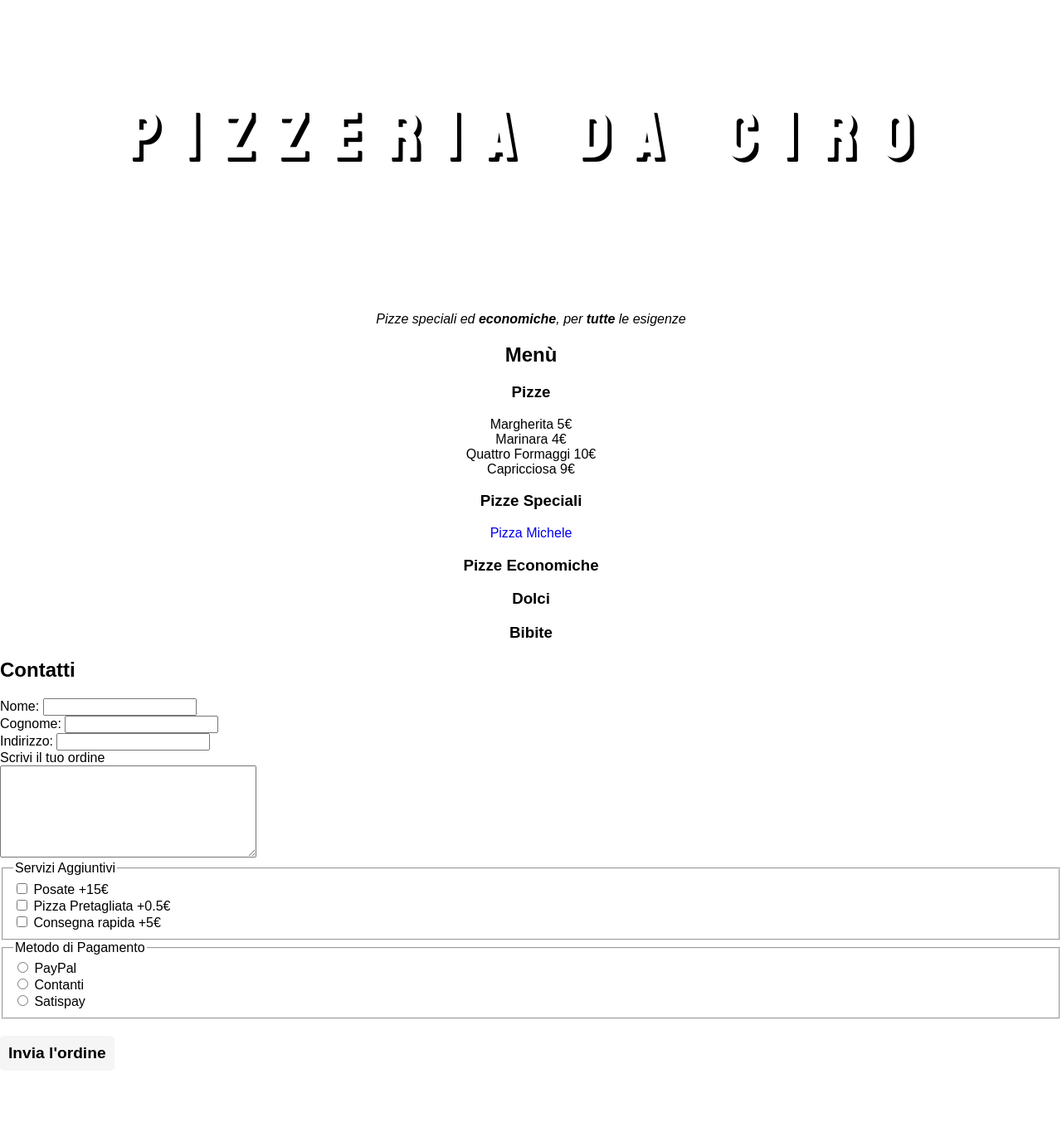
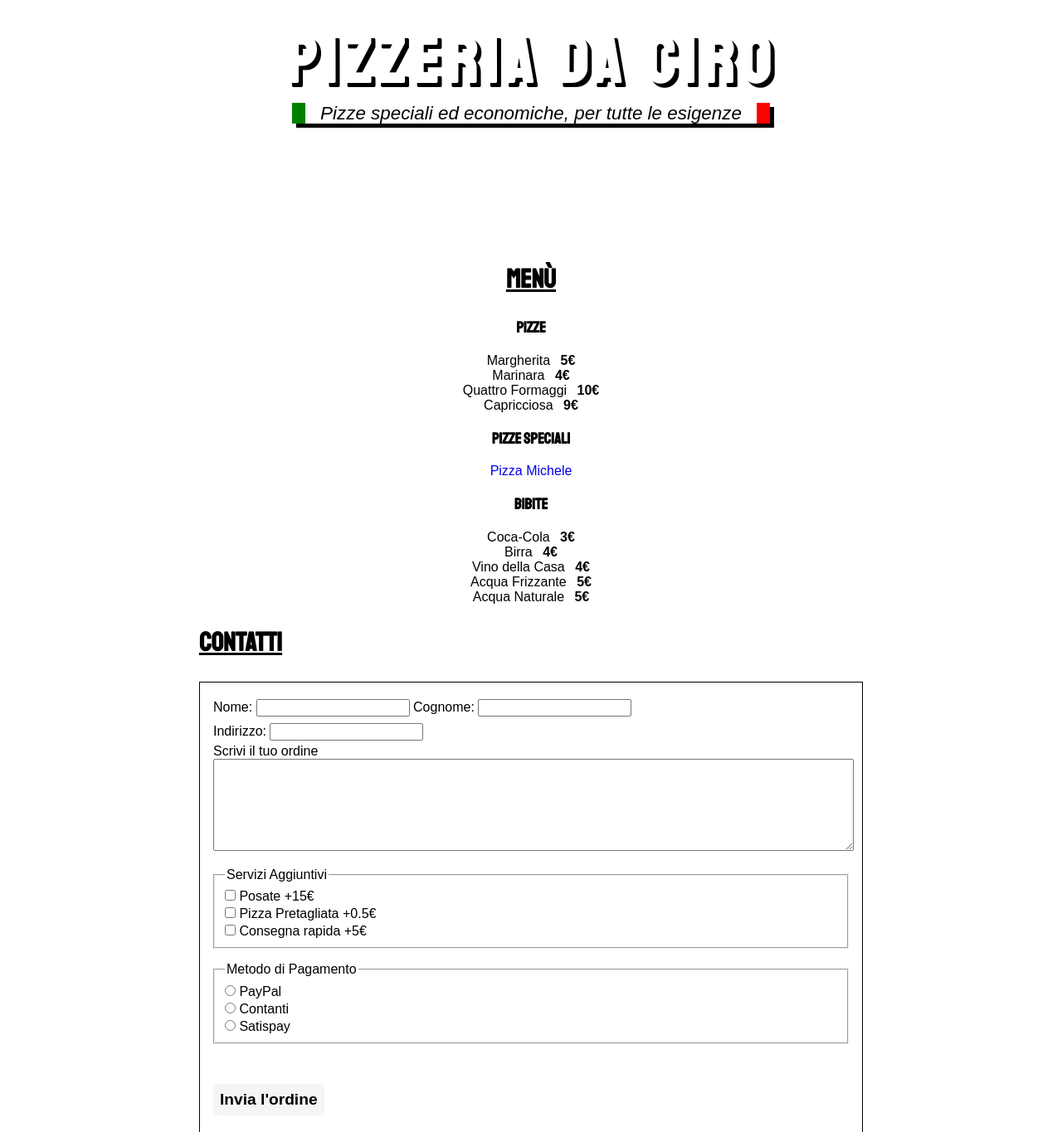
Before and after one commit to stecerto/tnv-academy-VI, a plain HTML site: page pizzeria-da-ciro/index.html in a window 1280 px wide. Shown: the part 40-1405 px from the top of the page at 83% size. Before the commit the page ends 1331 px from the top, so only its background shows below. Drawn offline with Linux system fonts and the light colour scheme.

Commit message:
Aggiunge stili a home page

```diff
--- a/pizzeria-da-ciro/index.html
+++ b/pizzeria-da-ciro/index.html
@@ -13,21 +13,19 @@
 <body>
     <div id="header">
         <h1>Pizzeria Da Ciro</h1>
+        <span class="claim">Pizze speciali ed economiche, per tutte le esigenze</span>
     </div>
-
-    <div class="claim">
-    <p>Pizze <i>speciali</i> ed <strong>economiche</strong>, per <b>tutte</b> le <span>esigenze</span></p>
-</div>
+    <div class="container">
         <div class="menu">
             <!-- MENU SECTION -->
-        <h2>Menù</h2>
+            <h2 class="underline">Menù</h2>
 
             <h3>Pizze</h3>
             <ul>
-            <li>Margherita 5€</li>
-            <li>Marinara 4€</li>
-            <li>Quattro Formaggi 10€</li>
-            <li>Capricciosa 9€</li>
+                <li>Margherita <span class="price">5€</span></li>
+                <li>Marinara <span class="price">4€</span></li>
+                <li>Quattro Formaggi <span class="price">10€</span></li>
+                <li>Capricciosa <span class="price">9€</span></li>
             </ul>
 
             <h3>Pizze Speciali</h3>
@@ -35,17 +33,21 @@
                 <li><a href="./pizze-speciali/michele-fenu/">Pizza Michele</a></li>
             </ul>
 
-        <h3>Pizze Economiche</h3>
-
-        <h3>Dolci</h3>
-
             <h3>Bibite</h3>
+            <ul>
+                <li>Coca-Cola <span class="price">3€</span></li>
+                <li>Birra <span class="price">4€</span></li>
+                <li>Vino della Casa <span class="price">4€</span></li>
+                <li>Acqua Frizzante <span class="price">5€</span></li>
+                <li>Acqua Naturale <span class="price">5€</span></li>
+            </ul>
         </div>
 
-    <h2>Contatti</h2>
+
+        <h2 class="underline">Contatti</h2>
         <form action="ordina.php" method="POST">
             <label for="nome">Nome:</label>
-        <input type="text" id="nome" name="nome"><br>
+            <input type="text" id="nome" name="nome">
             <label for="cognome">Cognome:</label>
             <input type="text" id="cognome" name="cognome"><br>
             <label for="indirizzo">Indirizzo:</label>
@@ -69,7 +71,7 @@
 
             <input type="submit" value="Invia l'ordine">
         </form>
-
+    </div>
 </body>
 
 </html>
--- a/pizzeria-da-ciro/styles/style.css
+++ b/pizzeria-da-ciro/styles/style.css
@@ -5,21 +5,58 @@ body {
     border:0;
 }
 
+.container {
+    width: 100%;
+    max-width: 800px;
+    margin: 0 auto;
+    padding: 30px;
+}
+
+h1, h2, h3, h4, h5, h6 {
+    font-family: 'Staatliches', cursive;
+}
+
+h2 {
+    font-size: 2em;
+}
+
+form {
+    border: 1px solid #000;
+    padding: 16px;
+}
+
+fieldset {
+    margin: 16px 0;
+}
+
 #header {
     background-image: url('../assets/pizza.jpg');
-    padding-top: 100px;
+    text-align: center;
     height: 300px;
     background-size: cover;
 }
 
 #header h1 {
-    text-align: center;
     font-size: 5em;
     color: white;
-    letter-spacing: 0.4em;
-
+    letter-spacing: 0.1em;
+    padding-top: 64px;
     text-shadow: 5px 5px 0 black;
     font-family: 'Staatliches';
+    margin: 0;
+}
+
+
+.claim {
+    margin-top: 0;
+    padding: 0 18px;
+    font-size: 1.4em;
+    background: #fff;
+    font-style: italic;
+    border-left: 16px solid green;
+    border-right: 16px solid red;
+    box-shadow: 5px 5px 0 black;
+
 }
 
 .menu {
@@ -34,20 +71,27 @@ body {
     list-style-type: none;
 }
 
-.claim {
-    text-align: center;
-    font-style: italic;
+input {
+    margin: 4px 0;
+}
+
+textarea {
+    width: 100%;
 }
 
 input[type=submit] {
     background: #f5f5f5;
     border: none;
-    padding: 10px;
+    padding: 8px;
     border-radius: 5px;
     font-size: 1.2em;
     font-weight: bold;
-    margin-top: 20px;
+    margin-top: 32px;
     cursor: pointer;
+}
+
+input[type=submit]:hover {
+    background: lightgreen;
 }
 
 a {
@@ -56,3 +100,13 @@ a {
 a:hover {
     text-decoration: underline;
 }
+
+.price {
+    font-weight: bold;
+    margin-left: 8px;
+}
+
+/* Classi di Utility */
+.underline {
+    text-decoration: underline;
+}
```
Lines whose indentation alone changed are shown as unchanged.
